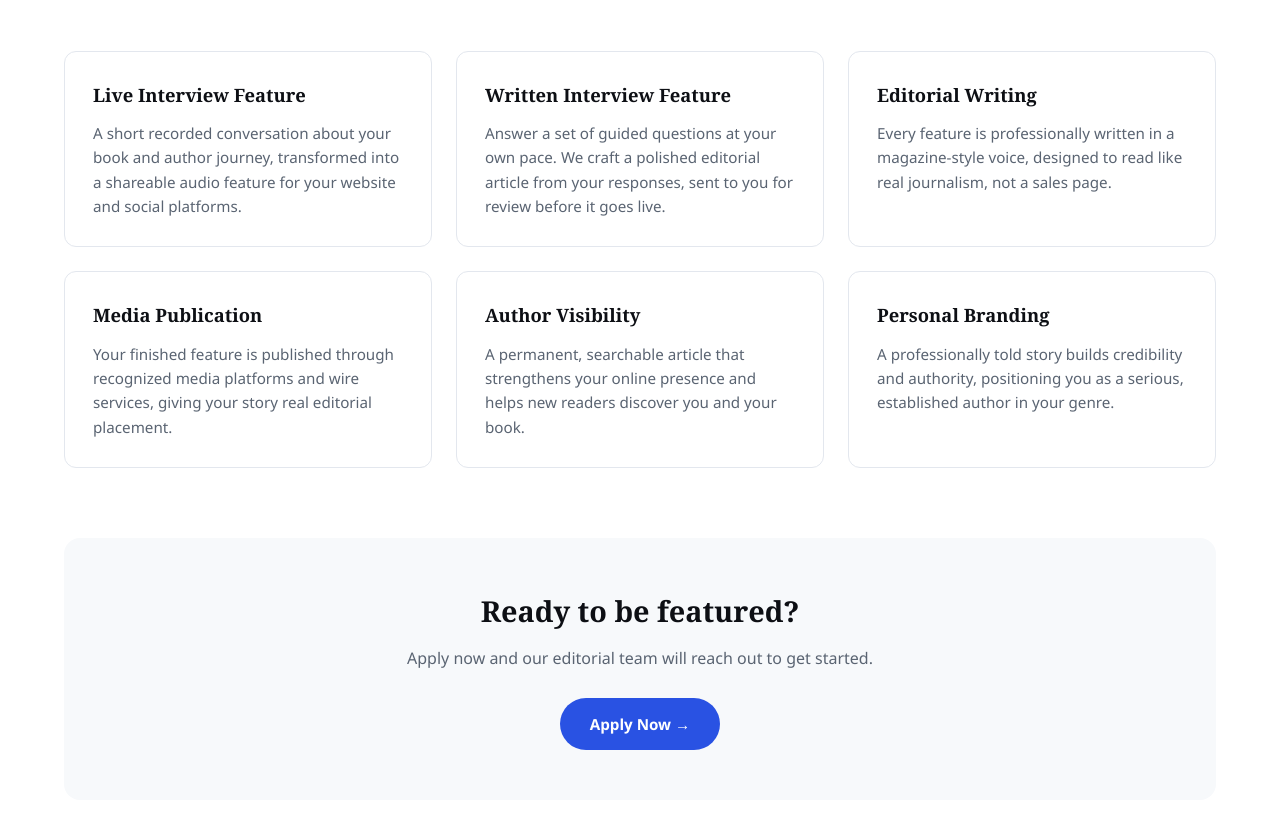
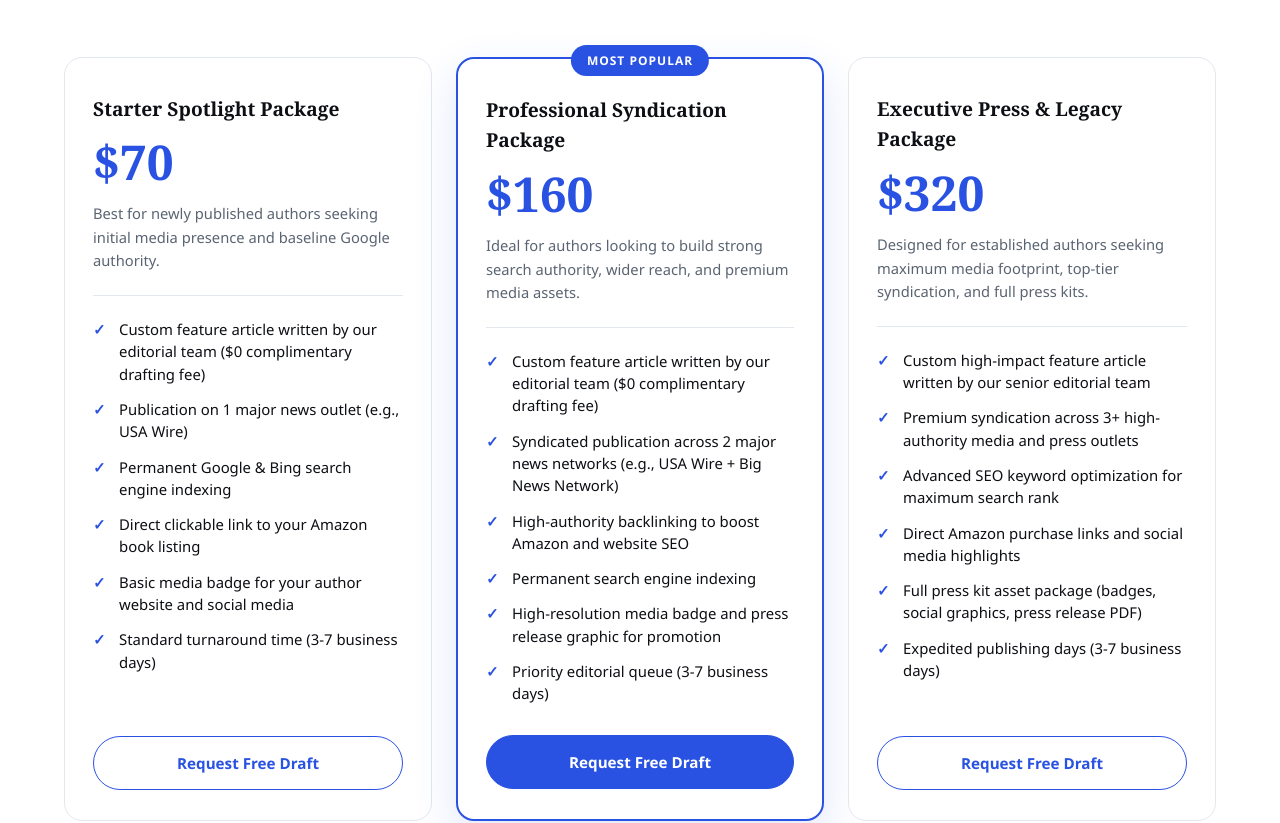
Before and after one commit to emmanuelaustin534-source/author-global-press, a React (Vite) app: page /services in a window 1280 px wide. Shown: the part 301-1124 px from the top of the page. Built offline with nearby package versions, Linux system fonts and the light colour scheme.

Commit message:
updated services page, how it works and add pricing packages

```diff
--- a/src/pages/HowItWorks.jsx
+++ b/src/pages/HowItWorks.jsx
@@ -1,18 +1,24 @@
 import { Link } from "react-router-dom";
 import "../styles/HowItWorks.css";
 
-const options = [
+const steps = [
   {
-    tag: "Option 1",
-    title: "Live Interview",
+    number: "1",
+    title: "Complimentary Draft Creation",
     description:
-      "A short recorded conversation where we discuss your book, your author journey, and the story behind your work. The conversation is then transformed into an audio feature you can share on your social media, website, or other channels.",
+      "Our editorial team selects your book title and writes a custom, publication-ready feature article completely free of charge. It takes zero effort, interviews, or homework from you.",
   },
   {
-    tag: "Option 2",
-    title: "Written Interview",
+    number: "2",
+    title: "Editorial Review & Package Selection",
     description:
-      "We provide a few simple questions for you to answer at your convenience. Based on your responses, we craft your feature article and send it to you for review and approval before it goes live.",
+      "We send you the full draft preview to read and approve. Once you love the article, you choose the syndication package ($70, $160, or $320) that best fits your goals.",
+  },
+  {
+    number: "3",
+    title: "Multi-Network Syndication & Live Links",
+    description:
+      "We submit your approved feature across our media press networks, ensure permanent Google indexing, and deliver your live published links directly to your inbox.",
   },
 ];
 
@@ -31,26 +37,18 @@ function HowItWorks() {
         <p className="how-label">The Process</p>
         <h1 className="how-heading">How It Works</h1>
         <p className="how-subheading">
-          Choose the format that fits you best, then let us handle the rest.
+          Three simple steps, and you see your article before you decide
+          anything.
         </p>
 
-        <div className="options-grid">
-          {options.map((option) => (
-            <div className="option-card" key={option.title}>
-              <p className="option-tag">{option.tag}</p>
-              <h2>{option.title}</h2>
-              <p>{option.description}</p>
+        <div className="steps-grid">
+          {steps.map((step) => (
+            <div className="step-card" key={step.number}>
+              <div className="step-number">{step.number}</div>
+              <h2>{step.title}</h2>
+              <p>{step.description}</p>
             </div>
           ))}
-        </div>
-
-        <div className="publication-block">
-          <h2>Publication</h2>
-          <p>
-            Once finalized, your feature can be published on respected platforms
-            such as USA Wire and Digital Journal, giving your story a lasting
-            and searchable online presence.
-          </p>
         </div>
 
         <div className="benefits-block">
@@ -63,8 +61,11 @@ function HowItWorks() {
         </div>
 
         <div className="how-cta">
-          <Link to="/contact" className="btn btn-primary">
-            Get Featured →
+          <Link to="/contact" className="how-btn how-btn-primary">
+            Request Free Draft
+          </Link>
+          <Link to="/services" className="how-btn how-btn-outline">
+            View Packages
           </Link>
         </div>
       </div>
--- a/src/pages/Services.jsx
+++ b/src/pages/Services.jsx
@@ -1,36 +1,51 @@
 import { Link } from "react-router-dom";
 import "../styles/Services.css";
 
-const services = [
+const packages = [
   {
-    title: "Live Interview Feature",
-    description:
-      "A short recorded conversation about your book and author journey, transformed into a shareable audio feature for your website and social platforms.",
+    name: "Starter Spotlight Package",
+    price: "$70",
+    popular: false,
+    audience:
+      "Best for newly published authors seeking initial media presence and baseline Google authority.",
+    features: [
+      "Custom feature article written by our editorial team ($0 complimentary drafting fee)",
+      "Publication on 1 major news outlet (e.g., USA Wire)",
+      "Permanent Google & Bing search engine indexing",
+      "Direct clickable link to your Amazon book listing",
+      "Basic media badge for your author website and social media",
+      "Standard turnaround time (3-7 business days)",
+    ],
   },
   {
-    title: "Written Interview Feature",
-    description:
-      "Answer a set of guided questions at your own pace. We craft a polished editorial article from your responses, sent to you for review before it goes live.",
+    name: "Professional Syndication Package",
+    price: "$160",
+    popular: true,
+    audience:
+      "Ideal for authors looking to build strong search authority, wider reach, and premium media assets.",
+    features: [
+      "Custom feature article written by our editorial team ($0 complimentary drafting fee)",
+      "Syndicated publication across 2 major news networks (e.g., USA Wire + Big News Network)",
+      "High-authority backlinking to boost Amazon and website SEO",
+      "Permanent search engine indexing",
+      "High-resolution media badge and press release graphic for promotion",
+      "Priority editorial queue (3-7 business days)",
+    ],
   },
   {
-    title: "Editorial Writing",
-    description:
-      "Every feature is professionally written in a magazine-style voice, designed to read like real journalism, not a sales page.",
-  },
-  {
-    title: "Media Publication",
-    description:
-      "Your finished feature is published through recognized media platforms and wire services, giving your story real editorial placement.",
-  },
-  {
-    title: "Author Visibility",
-    description:
-      "A permanent, searchable article that strengthens your online presence and helps new readers discover you and your book.",
-  },
-  {
-    title: "Personal Branding",
-    description:
-      "A professionally told story builds credibility and authority, positioning you as a serious, established author in your genre.",
+    name: "Executive Press & Legacy Package",
+    price: "$320",
+    popular: false,
+    audience:
+      "Designed for established authors seeking maximum media footprint, top-tier syndication, and full press kits.",
+    features: [
+      "Custom high-impact feature article written by our senior editorial team",
+      "Premium syndication across 3+ high-authority media and press outlets",
+      "Advanced SEO keyword optimization for maximum search rank",
+      "Direct Amazon purchase links and social media highlights",
+      "Full press kit asset package (badges, social graphics, press release PDF)",
+      "Expedited publishing days (3-7 business days)",
+    ],
   },
 ];
 
@@ -38,27 +53,54 @@ function Services() {
   return (
     <div className="services-page">
       <div className="container">
-        <p className="services-label">What We Offer</p>
-        <h1 className="services-heading">Services</h1>
+        <p className="services-label">Packages</p>
+        <h1 className="services-heading">Choose Your Syndication Package</h1>
         <p className="services-subheading">
-          Every feature is built around one of two simple formats, backed by
-          professional writing and real media placement.
+          Your draft is completely free. Read it first, and only choose a
+          package once you love the article.
         </p>
 
-        <div className="services-grid">
-          {services.map((service) => (
-            <div className="service-card" key={service.title}>
-              <h2>{service.title}</h2>
-              <p>{service.description}</p>
+        <div className="packages-grid">
+          {packages.map((pkg) => (
+            <div
+              className={`package-card ${pkg.popular ? "popular" : ""}`}
+              key={pkg.name}
+            >
+              {pkg.popular && (
+                <span className="package-badge">Most Popular</span>
+              )}
+
+              <h2 className="package-name">{pkg.name}</h2>
+              <p className="package-price">{pkg.price}</p>
+              <p className="package-audience">{pkg.audience}</p>
+
+              <ul className="package-features">
+                {pkg.features.map((feature) => (
+                  <li key={feature}>{feature}</li>
+                ))}
+              </ul>
+
+              <Link
+                to="/contact"
+                className={`package-btn ${pkg.popular ? "package-btn-primary" : "package-btn-outline"}`}
+              >
+                Request Free Draft
+              </Link>
             </div>
           ))}
         </div>
 
         <div className="services-cta">
-          <h2>Ready to be featured?</h2>
-          <p>Apply now and our editorial team will reach out to get started.</p>
-          <Link to="/contact" className="btn btn-primary">
-            Apply Now →
+          <h2>Not sure which package fits?</h2>
+          <p>
+            Request your free draft first. You will see your article before you
+            decide anything.
+          </p>
+          <Link
+            to="/contact"
+            className="package-btn package-btn-primary services-cta-btn"
+          >
+            Get Started
           </Link>
         </div>
       </div>
--- a/src/styles/Services.css
+++ b/src/styles/Services.css
@@ -9,6 +9,7 @@
   font-size: 0.85rem;
   text-transform: uppercase;
   margin-bottom: 10px;
+  text-align: center;
 }
 
 .services-heading {
@@ -16,38 +17,142 @@
   font-size: 2.6rem;
   color: var(--color-black);
   margin-bottom: 14px;
+  text-align: center;
 }
 
 .services-subheading {
   color: var(--color-gray);
   font-size: 1.1rem;
   max-width: 600px;
-  margin-bottom: 50px;
+  margin: 0 auto 56px;
+  text-align: center;
 }
 
-.services-grid {
+.packages-grid {
   display: grid;
   grid-template-columns: repeat(3, 1fr);
   gap: 24px;
+  align-items: stretch;
   margin-bottom: 70px;
 }
 
-.service-card {
+.package-card {
+  position: relative;
+  display: flex;
+  flex-direction: column;
+  background-color: var(--color-white);
   border: 1px solid var(--color-border);
-  border-radius: 12px;
-  padding: 28px;
+  border-radius: 18px;
+  padding: 36px 28px 30px;
+  transition:
+    transform 0.25s ease,
+    box-shadow 0.25s ease;
 }
 
-.service-card h2 {
-  font-family: var(--font-heading);
-  font-size: 1.15rem;
-  color: var(--color-black);
-  margin-bottom: 12px;
+.package-card:hover {
+  transform: translateY(-6px);
+  box-shadow: 0 18px 44px rgba(13, 15, 20, 0.09);
 }
 
-.service-card p {
+.package-card.popular {
+  border: 2px solid var(--color-blue);
+  box-shadow: 0 16px 44px rgba(41, 82, 227, 0.14);
+}
+
+.package-badge {
+  position: absolute;
+  top: -14px;
+  left: 50%;
+  transform: translateX(-50%);
+  background-color: var(--color-blue);
+  color: var(--color-white);
+  font-size: 0.75rem;
+  font-weight: 700;
+  letter-spacing: 1px;
+  text-transform: uppercase;
+  padding: 6px 16px;
+  border-radius: 30px;
+  white-space: nowrap;
+}
+
+.package-name {
+  font-family: var(--font-heading);
+  font-size: 1.2rem;
+  color: var(--color-black);
+  margin-bottom: 14px;
+}
+
+.package-price {
+  font-family: var(--font-heading);
+  font-size: 3rem;
+  font-weight: bold;
+  color: var(--color-blue);
+  line-height: 1;
+  margin-bottom: 16px;
+}
+
+.package-audience {
   color: var(--color-gray);
+  font-size: 0.92rem;
+  padding-bottom: 22px;
+  margin-bottom: 22px;
+  border-bottom: 1px solid var(--color-border);
+}
+
+.package-features {
+  display: flex;
+  flex-direction: column;
+  gap: 13px;
+  margin-bottom: 30px;
+  flex-grow: 1;
+}
+
+.package-features li {
+  position: relative;
+  padding-left: 26px;
+  color: var(--color-black);
+  font-size: 0.93rem;
+  line-height: 1.5;
+}
+
+.package-features li::before {
+  content: "✓";
+  position: absolute;
+  left: 0;
+  color: var(--color-blue);
+  font-weight: bold;
+}
+
+.package-btn {
+  display: block;
+  text-align: center;
+  padding: 14px 24px;
+  border-radius: 30px;
+  font-weight: 700;
   font-size: 0.95rem;
+  transition: all 0.2s;
+}
+
+.package-btn-primary {
+  background-color: var(--color-blue);
+  color: var(--color-white);
+  border: 1.5px solid var(--color-blue);
+}
+
+.package-btn-primary:hover {
+  background-color: var(--color-blue-dark);
+  border-color: var(--color-blue-dark);
+}
+
+.package-btn-outline {
+  background-color: transparent;
+  color: var(--color-blue);
+  border: 1.5px solid var(--color-blue);
+}
+
+.package-btn-outline:hover {
+  background-color: var(--color-blue);
+  color: var(--color-white);
 }
 
 .services-cta {
@@ -66,21 +171,35 @@
 
 .services-cta p {
   color: var(--color-gray);
-  margin-bottom: 26px;
+  max-width: 480px;
+  margin: 0 auto 26px;
 }
 
-@media (max-width: 900px) {
-  .services-grid {
-    grid-template-columns: 1fr 1fr;
+.services-cta-btn {
+  display: inline-block;
+  padding: 14px 36px;
+}
+
+@media (max-width: 960px) {
+  .packages-grid {
+    grid-template-columns: 1fr;
+    max-width: 520px;
+    margin-left: auto;
+    margin-right: auto;
+    gap: 36px;
   }
 }
 
 @media (max-width: 600px) {
-  .services-grid {
-    grid-template-columns: 1fr;
-  }
-
   .services-heading {
     font-size: 2rem;
   }
+
+  .package-card {
+    padding: 34px 22px 26px;
+  }
+
+  .package-price {
+    font-size: 2.6rem;
+  }
 }
```
Also changed, not shown: src/styles/HowItWorks.css (+86 -43 lines).
